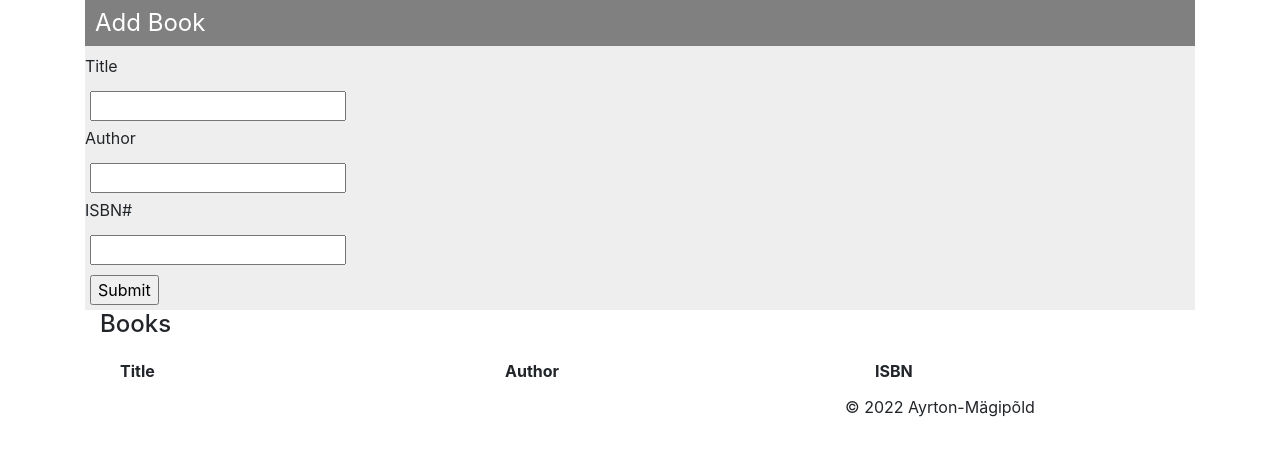
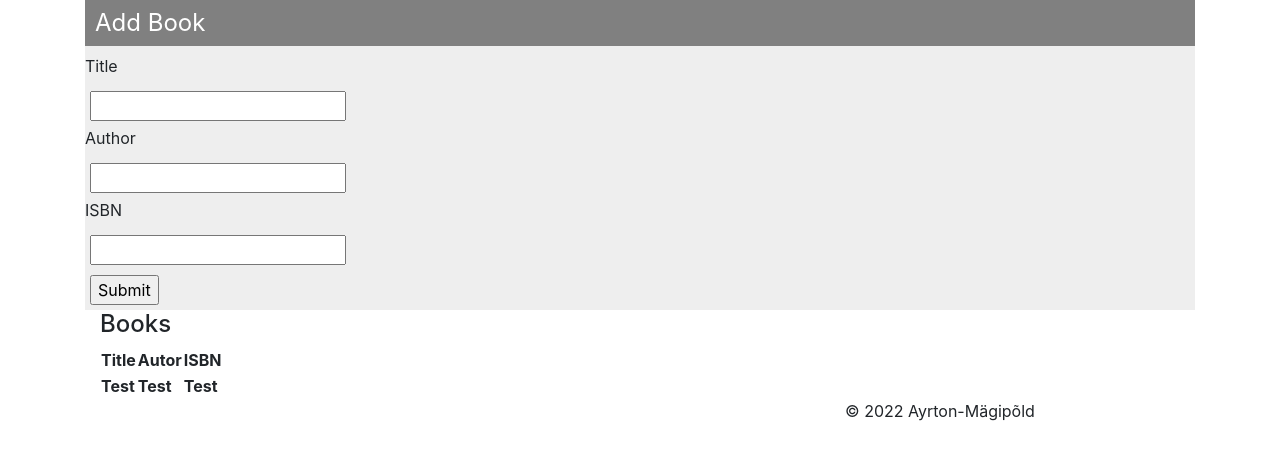
Before and after one commit to HasieEST/BooksDOM, a plain HTML site: page index.html in a window 1280 px wide. Drawn offline with nearby package versions, Linux system fonts and the light colour scheme.

Commit message:
Refactoring

```diff
--- a/app.js
+++ b/app.js
@@ -6,18 +6,12 @@ const form = document.querySelector('form')
 form.addEventListener('submit', addBook)
 
 function addBook(e){
-    // input values
+    // input values.
     const author = authorInput.value
     const book = bookInput.value
     const isbn = isbnInput.value
-    // creating <li> elements
-    const li = document.createElement('li')
-    // defining <li> CSS class
-    li.className = 'list-group-item'
-    const textBook = document.createTextNode(book)
-    const textAuthor = document.createTextNode(isbn)
-    const textIsbn = document.createTextNode(isbn)
-
-
+    console.log(author)
+    console.log(book)
+    console.log(isbn)
     e.preventDefault()
 }
--- a/index.html
+++ b/index.html
@@ -18,9 +18,10 @@
             type="text/css"
     />
     <style>
-        ul{
+        ul {
             list-style-type: none;
         }
+
         fieldset {
             background-color: #eeeeee;
         }
@@ -53,7 +54,7 @@
                     <input id="author" name="author" type="text">
                 </div>
                 <div>
-                    <label for="isbn">ISBN#</label>
+                    <label for="isbn">ISBN</label>
                     <br>
                     <input id="isbn" name="isbn" type="text">
                 </div>
@@ -67,27 +68,22 @@
         <h4>Books</h4>
     </div>
     <div class='container'>
-        <div class="row">
-            <div class="col-sm">
-                <ul class="list-group list-group-flush" id="listTitle">
-                    <li class="list-group-item"><span style="font-weight: bold">Title</span></li>
-                </ul>
-            </div>
-            <div class="col-sm">
-                <div class="col-sm">
-                    <ul class="list-group list-group-flush" id="listAuthor">
-                        <li class="list-group-item"><span style="font-weight: bold">Author</span></li>
-                    </ul>
-                </div>
-            </div>
-            <div class="col-sm">
-                <div class="col-sm">
-                    <ul class="list-group list-group-flush" id="listISBN">
-                        <li class="list-group-item"><span style="font-weight: bold">ISBN</span></li>
-                    </ul>
-                </div>
-            </div>
-        </div>
+        <table>
+            <thead>
+            <tr>
+                <th>Title</th>
+                <th>Autor</th>
+                <th>ISBN</th>
+            </tr>
+            </thead>
+            <tbody>
+                <tr>
+                    <th>Test</th>
+                    <th>Test</th>
+                    <th>Test</th>
+                </tr>
+            </tbody>
+        </table>
     </div>
 </section>
 <footer class="container">
```
